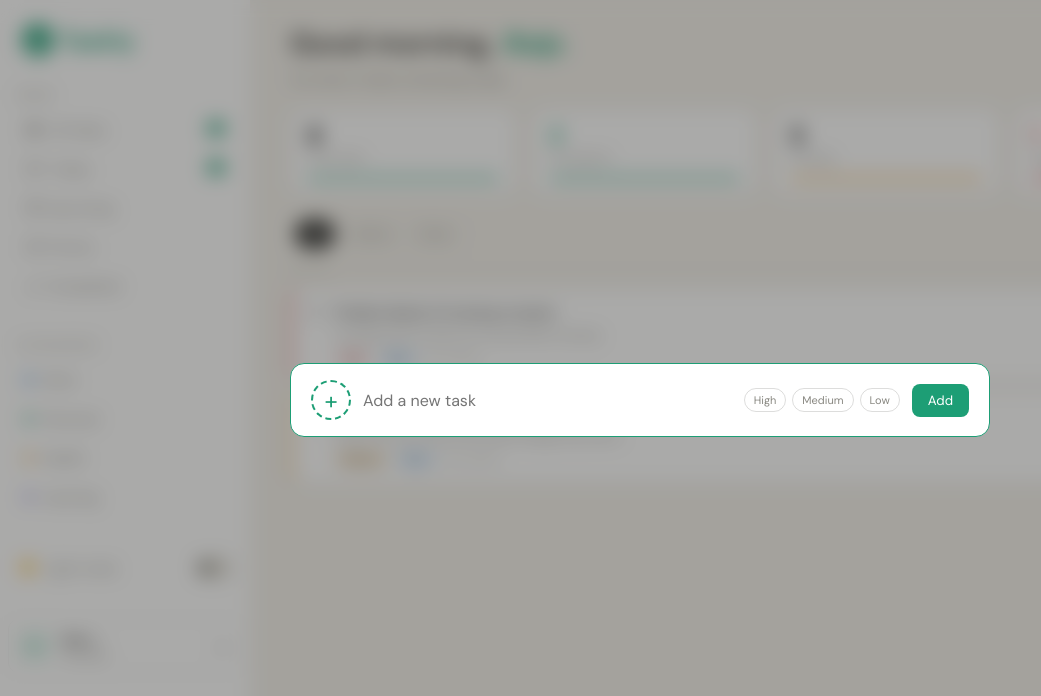
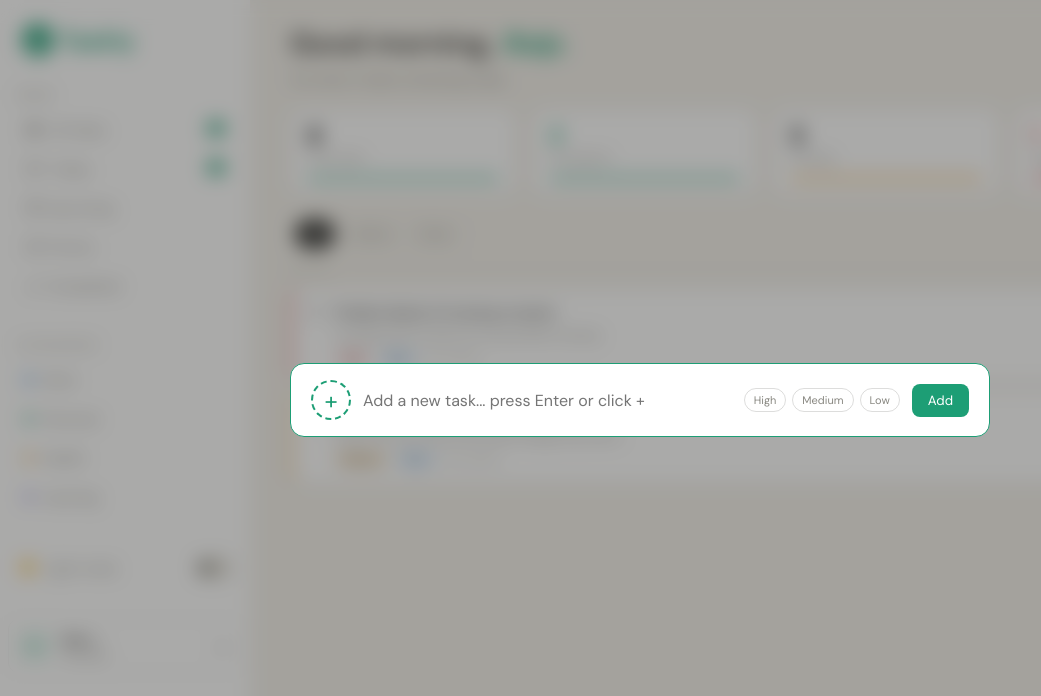
Before and after one commit to RalpGungon/Taskly, a plain HTML site: page src/index.html in a window 1280 px wide. Both pictures are taken after a click on the button "Add task". Shown: the whole page, without its empty margins (0-1041 px from the left). Drawn offline with Linux system fonts and the light colour scheme.

Commit message:
style: update placeholder text in task input and add comment for task detail panel

```diff
--- a/src/index.html
+++ b/src/index.html
@@ -388,7 +388,7 @@
         <div class="quick-task__wrap">
             <div class="quick-task__box">
                 <div class="custom-icon task-form__open-btn">+</div>
-                <input class="add-input" type="text" placeholder="Add a new task">
+                <input class="add-input" type="text" placeholder="Add a new task... press Enter or click +">
                 <div class="chips-row">
                     <span class="chip" id="chip-high" data-priority="high">High</span>
                     <span class="chip" id="chip-med" data-priority="medium">Medium</span>
@@ -469,6 +469,7 @@
 
     </div>
 
+    <!-- Task Detail Panel -->
     <div class="task-detail-panel">
         <div class="task__header">
             <h3 class="task__title">Task details</h3>
```
